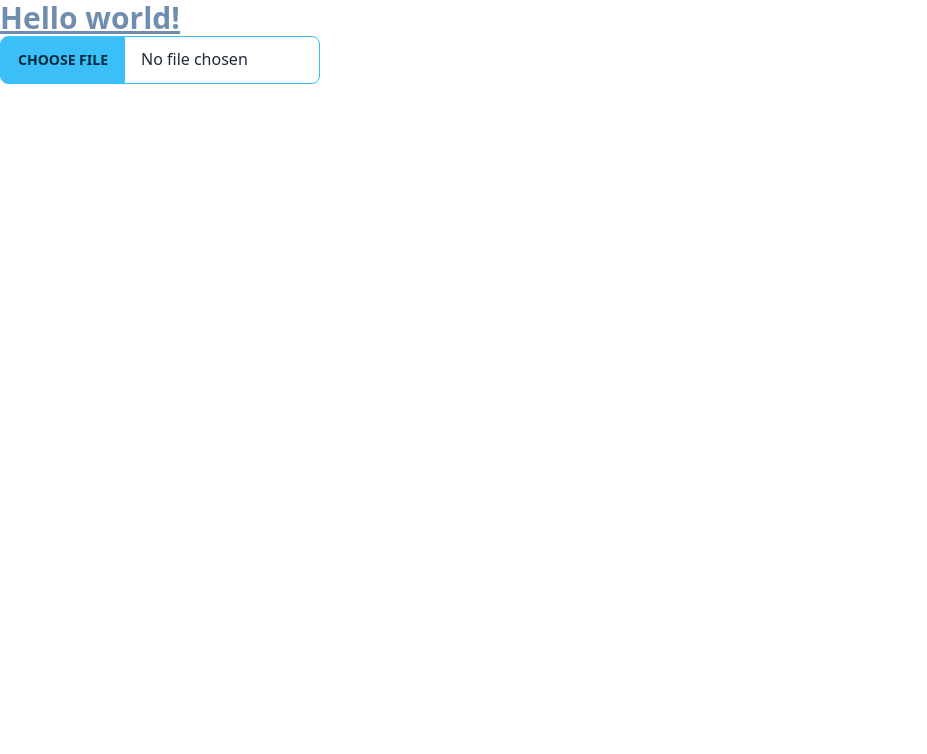
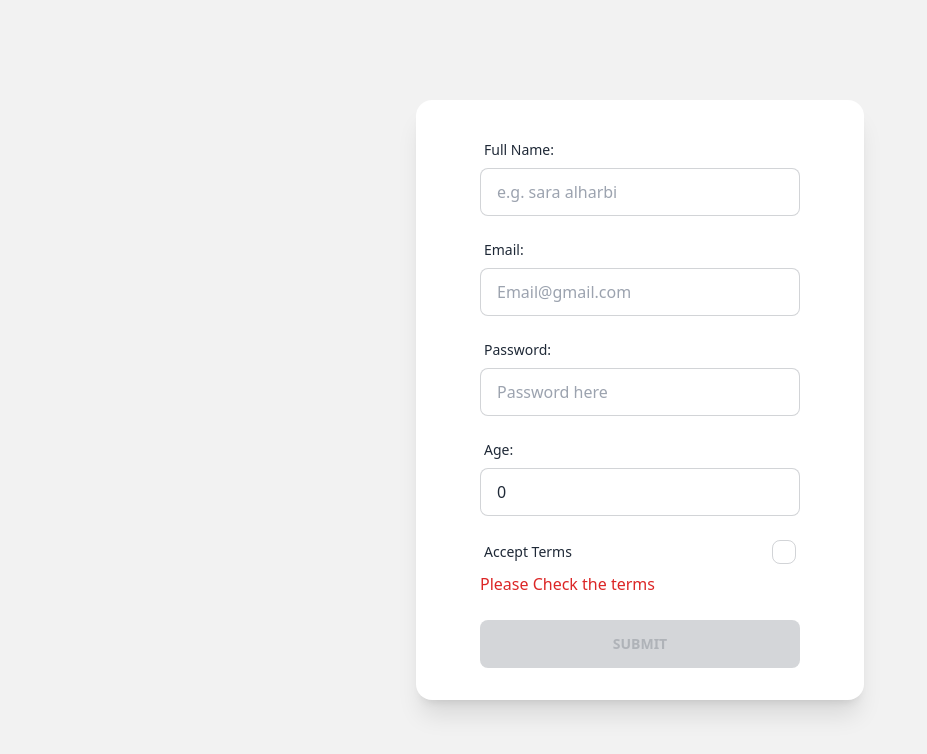
Before and after one commit to talaalfaleh987/Exercises, an Angular app in the folder reactiveForm/: page / in a window 1280 px wide. Shown: the top 754 px of the page, without its empty margins (0-927 px from the left). Built offline with nearby package versions, Linux system fonts and the light colour scheme.

Commit message:
feat: reactive forrm

```diff
--- a/reactiveForm/src/app/app.html
+++ b/reactiveForm/src/app/app.html
@@ -1,4 +1,88 @@
-<h1 class="text-3xl font-bold underline text-primary-blue" >
-    Hello world!
-  </h1>
-  <input type="file" class="file-input file-input-bordered file-input-info w-full max-w-xs" />
+<div class="min-h-screen bg-base-200 flex items-center justify-center px-4">
+  <div class="bg-base-100 shadow-xl rounded-2xl p-8 w-full max-w-md">
+
+
+    <div class="form-control w-full max-w-xs mx-auto">
+      <form [formGroup]="userForm">
+
+        <label class="label">
+          <span class="label-text">Full Name:</span>
+        </label>
+        <input type="text" formControlName="fullName" placeholder="e.g. sara alharbi"
+          class="input input-bordered w-full max-w-xs" />
+
+        @if(userForm.controls['fullName'].touched){
+          @if (userForm.controls['fullName'].errors?.['required']) {
+            <span class="text-red-600">Please Enter Your Full Name!</span>
+          }
+          @if (userForm.controls['fullName'].errors?.['minLength']) {
+            <span class="text-red-600">Min Length is 3</span>
+          }
+        }
+
+        <label class="label mt-4">
+          <span class="label-text">Email:</span>
+        </label>
+        <input type="text" formControlName="emailId" placeholder="Email@gmail.com"
+          class="input input-bordered w-full max-w-xs" />
+
+        @if(userForm.controls['emailId'].touched){
+          @if (userForm.controls['emailId'].errors?.['required']) {
+            <span class="text-red-600">Please Enter Your Email!</span>
+          }
+          @if (userForm.controls['emailId'].errors?.['email']) {
+            <span class="text-red-600">Enter A valid email</span>
+          }
+        }
+
+        <label class="label mt-4">
+          <span class="label-text">Password:</span>
+        </label>
+        <input type="password" formControlName="password" placeholder="Password here"
+          class="input input-bordered w-full max-w-xs" />
+
+        @if(userForm.controls['password'].touched){
+          @if (userForm.controls['password'].errors?.['required']) {
+            <span class="text-red-600">Please Enter Your Password!</span>
+          }
+          @if (userForm.controls['password'].errors?.['minlength']) {
+            <span class="text-red-600">Must Be more than 8 characters</span>
+          }
+        }
+
+        <label class="label mt-4">
+          <span class="label-text">Age:</span>
+        </label>
+        <input type="text" formControlName="age" placeholder="e.g 18"
+          class="input input-bordered w-full max-w-xs" />
+
+        @if(userForm.controls['age'].touched){
+          @if (userForm.controls['age'].errors?.['required']) {
+            <span class="text-red-600">Please Enter Your Age!</span>
+          }
+          @if (userForm.controls['age'].errors?.['min']) {
+            <span class="text-red-600">Must Be 18 or older</span>
+          }
+        }
+
+        <label class="label cursor-pointer mt-4">
+          <span class="label-text" >Accept Terms</span>
+          <input type="checkbox" formControlName="acceptTerm" class="checkbox" />
+        </label>
+
+        @if (userForm.controls['acceptTerm'].errors?.['required']) {
+          <span class="text-red-600">Please Check the terms</span>
+        }
+
+        <button class="btn btn-primary w-full mt-6"
+          [disabled]="userForm.invalid"
+          (click)="onSubmit()">
+          Submit
+        </button>
+
+      </form>
+    </div>
+
+
+  </div>
+</div>
--- a/reactiveForm/src/app/app.ts
+++ b/reactiveForm/src/app/app.ts
@@ -1,12 +1,33 @@
-import { Component, signal } from '@angular/core';
+import { JsonPipe } from '@angular/common';
+import { Component, OnInit, signal } from '@angular/core';
+import { FormControl, FormGroup, ReactiveFormsModule, Validators } from '@angular/forms';
 import { RouterOutlet } from '@angular/router';
 
 @Component({
   selector: 'app-root',
-  imports: [],
+  imports: [ReactiveFormsModule, JsonPipe],
   templateUrl: './app.html',
   styleUrl: './app.css'
 })
-export class App {
+export class App implements OnInit {
   protected readonly title = signal('reactiveForm');
+
+  // create form group
+  userForm: FormGroup= new FormGroup({
+fullName: new FormControl("",[Validators.required,Validators.minLength(3)]),
+emailId:new FormControl("",[Validators.required,Validators.email]),
+password:new FormControl("",[Validators.required,Validators.minLength(8)]),
+age: new FormControl(0,[Validators.required,Validators.min(18)]),
+acceptTerm: new FormControl(false,[Validators.required, Validators.requiredTrue]),
+
+  });
+
+  onSubmit(){
+    console.log(this.userForm.valid);
+  alert("The Form Submitted successfully :) ");
+  }
+  ngOnInit(): void {
+    console.log(this.userForm.get('acceptTerm')?.errors);
+
+  }
 }
```
